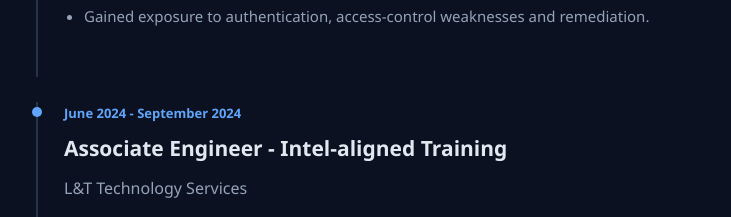
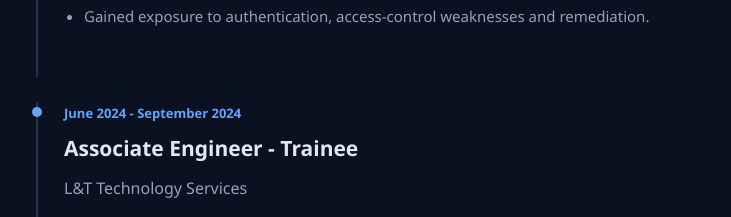
Before and after one commit to Shubhampandit1602/shubhampandit1602.github.io, a plain HTML site: page index.html in a window 1280 px wide. Shown: the part 3069-3286 px from the top of the page, without its empty margins (44-775 px from the left). Drawn offline with Linux system fonts and the light colour scheme.

Commit message:
Update job title from 'Intel-aligned Training' to 'Trainee'

```diff
--- a/index.html
+++ b/index.html
@@ -283,7 +283,7 @@
 
             <article class="timeline-item">
                 <p class="date">June 2024 - September 2024</p>
-                <h3>Associate Engineer - Intel-aligned Training</h3>
+                <h3>Associate Engineer - Trainee </h3>
                 <p class="organisation">L&T Technology Services</p>
 
                 <ul>
```
